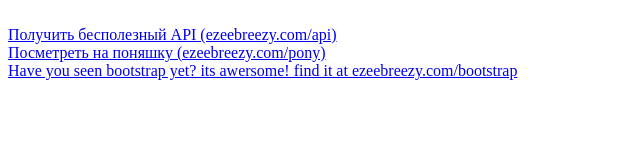
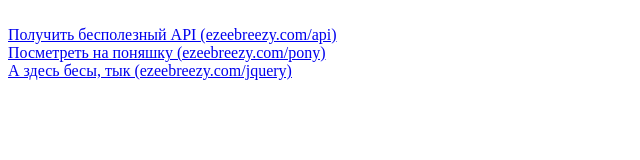
Before and after one commit to EzeeBreezy/server-hw, a website: page public/index.html in a window 1280 px wide. Shown: the whole page, without its empty margins (0-640 px from the left). Drawn offline with Linux system fonts and the light colour scheme.

```diff
--- a/public/index.html
+++ b/public/index.html
@@ -12,6 +12,6 @@
     <br>
     <a href="/pony">Посметреть на поняшку (ezeebreezy.com/pony)</a>
     <br>
-    <a href="/bootstrap">Have you seen bootstrap yet? its awersome! find it at ezeebreezy.com/bootstrap</a>
+    <a href="/bootstrap">А здесь бесы, тык (ezeebreezy.com/jquery)</a>
 </body>
 </html>
```
Also changed, not shown: public/testApi.json (renamed from testApi.json), 1 other file.
